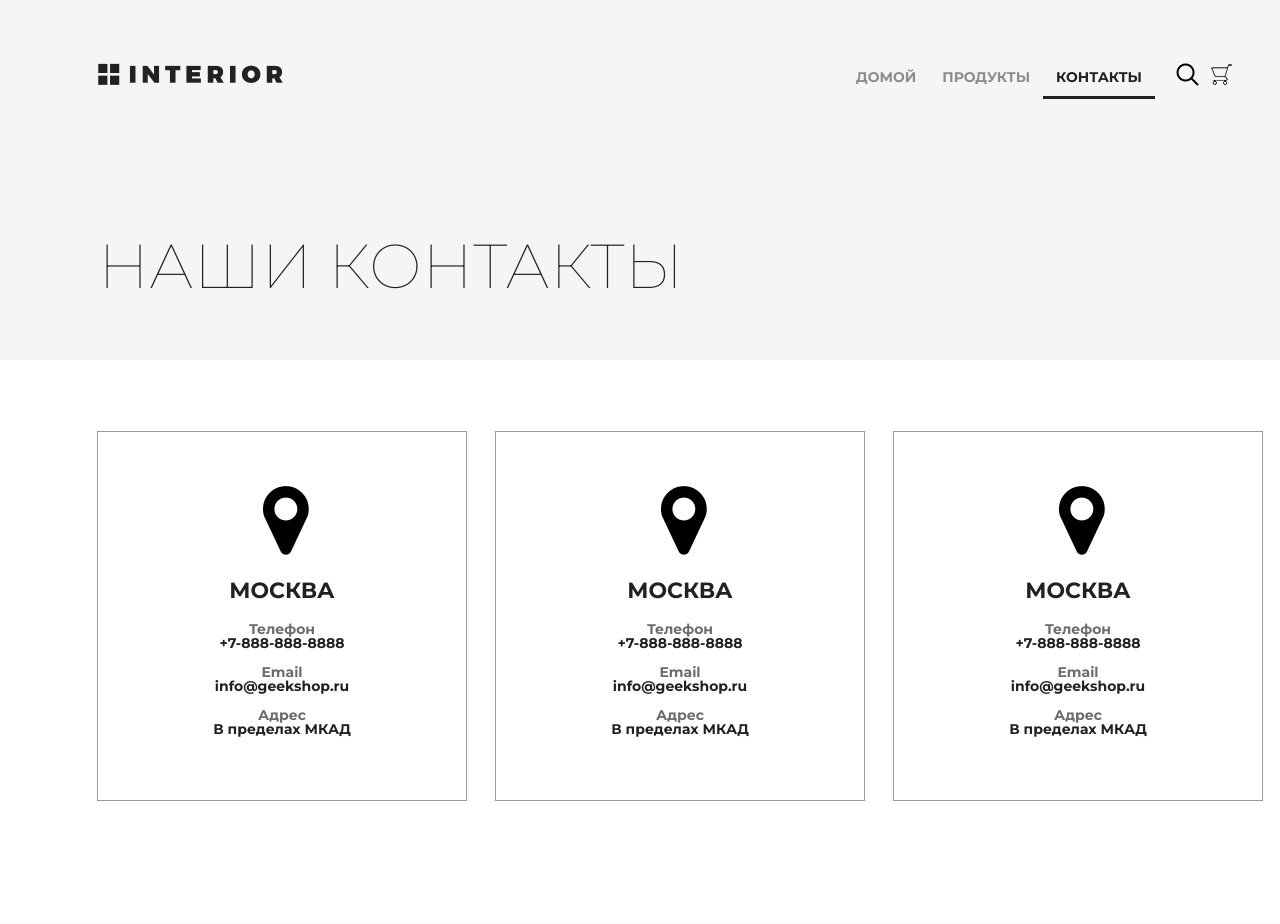
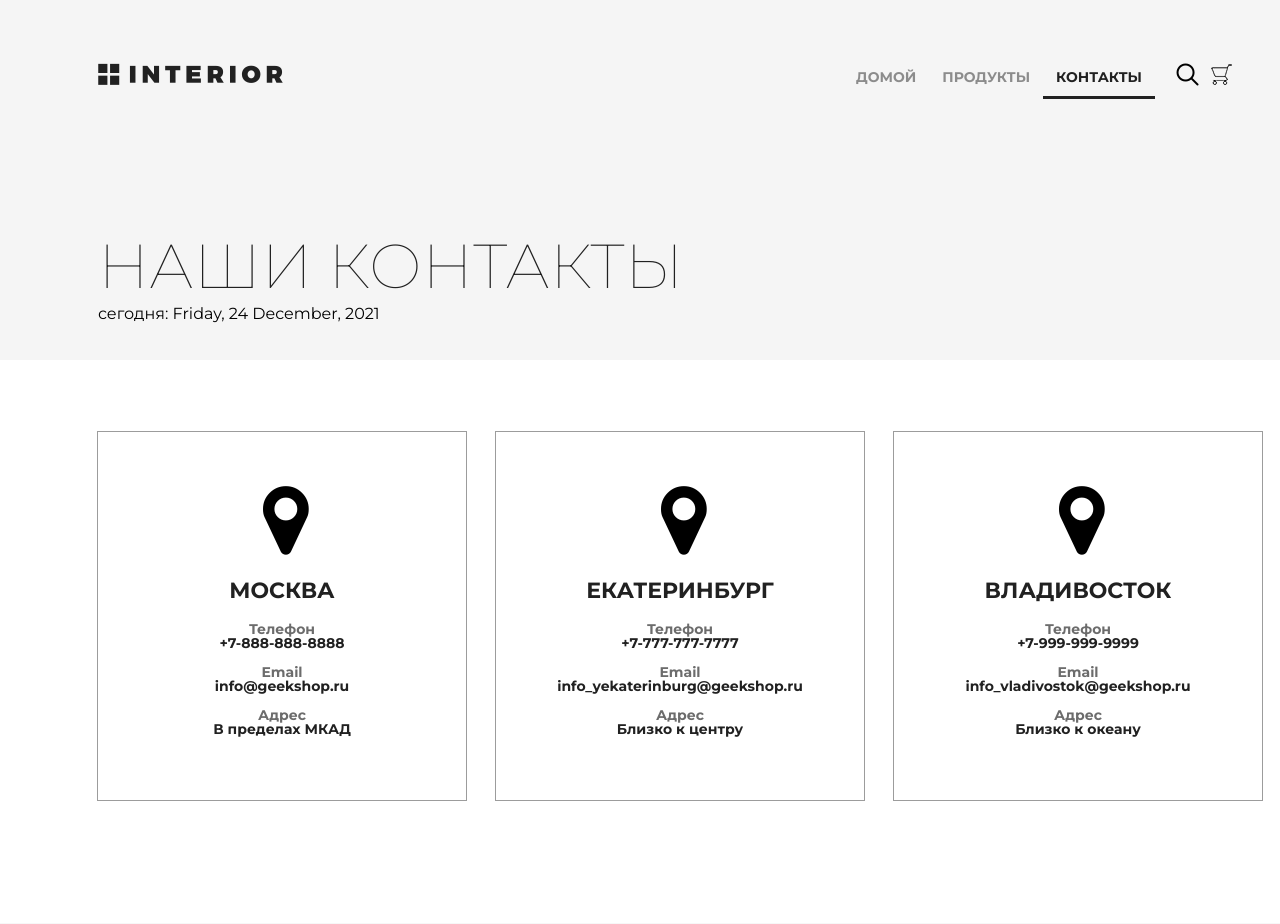
Before and after one commit to maxijack/geekshop_geekbrains, a Django app: page /contact/ in a window 1280 px wide; the page is wider, and only the part inside the window is pictured. Shown: the top 924 px of that part. Run offline with Django 3.2, Linux system fonts and the light colour scheme.

Commit message:
Lesson 2. Repeat and filters

```diff
--- a/geekshop/urls.py
+++ b/geekshop/urls.py
@@ -7,5 +7,10 @@ urlpatterns = [
     path("admin/", admin.site.urls),
     path("", mainapp.main, name="main"),
     path("products/", mainapp.products, name="products"),
+    path("products/all", mainapp.products, name="products_all"),
+    path("products/home", mainapp.products, name="products_home"),
+    path("products/office", mainapp.products, name="products_office"),
+    path("products/modern", mainapp.products, name="products_modern"),
+    path("products/classic", mainapp.products, name="products_classic"),
     path("contact/", mainapp.contact, name="contact"),
 ]
--- a/mainapp/views.py
+++ b/mainapp/views.py
@@ -5,7 +5,7 @@ from django.shortcuts import render
 
 def main(request):
     title = "главная"
-    products_data = [
+    products = [
         {
             "name": "Отличный стул",
             "desc": "Расположитесь комфортно.",
@@ -21,18 +21,50 @@ def main(request):
             "alt": "продукт 2",
         },
     ]
-    content = {"title": title, "products": products_data}
+    content = {"title": title, "products": products}
     return render(request, "mainapp/index.html", content)
 
 
 def products(request):
     title = "продукты"
-    content = {"title": title}
+    links_menu = [
+        {"href": "products_all", "name": "все"},
+        {"href": "products_home", "name": "дом"},
+        {"href": "products_office", "name": "офис"},
+        {"href": "products_modern", "name": "модерн"},
+        {"href": "products_classic", "name": "классика"},
+    ]
+    same_products = [
+        {"name": "Отличный стул", "desc": "Не оторваться.", "image_src": "product-11.jpg", "alt": "продукт 11"},
+        {"name": "Стул повышенного качества", "desc": "Комфортно.", "image_src": "product-21.jpg", "alt": "продукт 21"},
+        {
+            "name": "Стул премиального качества",
+            "desc": "Просто попробуйте.",
+            "image_src": "product-31.jpg",
+            "alt": "продукт 31",
+        },
+    ]
+    content = {"title": title, "links_menu": links_menu, "same_products": same_products}
     return render(request, "mainapp/products.html", content)
 
 
 def contact(request):
     title = "о нас"
     visit_date = datetime.datetime.now()
-    content = {"title": title, "visit_date": visit_date}
+    locations = [
+        {"city": "Москва", "phone": "+7-888-888-8888", "email": "info@geekshop.ru", "address": "В пределах МКАД"},
+        {
+            "city": "Екатеринбург",
+            "phone": "+7-777-777-7777",
+            "email": "info_yekaterinburg@geekshop.ru",
+            "address": "Близко к центру",
+        },
+        {
+            "city": "Владивосток",
+            "phone": "+7-999-999-9999",
+            "email": "info_vladivostok@geekshop.ru",
+            "address": "Близко к океану",
+        },
+    ]
+    content = {"title": title, "visit_date": visit_date, "locations": locations}
     return render(request, "mainapp/contact.html", content)
--- a/templates/mainapp/base.html
+++ b/templates/mainapp/base.html
@@ -7,7 +7,7 @@
     <meta charset="utf-8">
     <title>
         {% block title %}
-            {{ title }}
+            {{ title|capfirst }}
         {% endblock title %}
     </title>
 
--- a/templates/mainapp/contact.html
+++ b/templates/mainapp/contact.html
@@ -5,64 +5,33 @@
 {% block menu %}
     <div class="hero">
         <div class="header clearfix">
-            <div class="header clearfix">
             {% include 'mainapp/includes/inc_menu.html' %}
         </div>
-        </div>
         <h1>наши контакты</h1>
+        <p>сегодня: {{ visit_date|date:"l, j F, Y" }}</p>
     </div>
 {% endblock %}
 
 {% block content %}
     <div class="location">
+        {% for location in locations %}
             <div class="location-1">
                 <i class="fa fa-map-marker fa-5x"></i>
-            <h4>Москва</h4>
+                <h4>{{ location.city }}</h4>
                 <div class="contacts">
                     <h5>Телефон</h5>
-                <p>+7-888-888-8888</p>
+                    <p>{{ location.phone }}</p>
                 </div>
                 <div class="contacts">
                     <h5>Email</h5>
-                <p>info@geekshop.ru</p>
+                    <p>{{ location.email }}</p>
                 </div>
                 <div class="contacts">
                     <h5>Адрес</h5>
-                <p>В пределах МКАД</p>
+                    <p>{{ location.address }}</p>
                 </div>
             </div>
-        <div class="location-1">
-            <i class="fa fa-map-marker fa-5x"></i>
-            <h4>Москва</h4>
-            <div class="contacts">
-                <h5>Телефон</h5>
-                <p>+7-888-888-8888</p>
-            </div>
-            <div class="contacts">
-                <h5>Email</h5>
-                <p>info@geekshop.ru</p>
-            </div>
-            <div class="contacts">
-                <h5>Адрес</h5>
-                <p>В пределах МКАД</p>
-            </div>
-        </div>
-        <div class="location-1">
-            <i class="fa fa-map-marker fa-5x"></i>
-            <h4>Москва</h4>
-            <div class="contacts">
-                <h5>Телефон</h5>
-                <p>+7-888-888-8888</p>
-            </div>
-            <div class="contacts">
-                <h5>Email</h5>
-                <p>info@geekshop.ru</p>
-            </div>
-            <div class="contacts">
-                <h5>Адрес</h5>
-                <p>В пределах МКАД</p>
-            </div>
-        </div>
+        {% endfor %}
     </div>
 
     <div class="clr"></div>
```
Also changed, not shown: templates/mainapp/includes/inc_categories_menu.html (added, +9 -0 lines), templates/mainapp/products.html (+7 -31 lines). Lines whose indentation alone changed are shown as unchanged.
